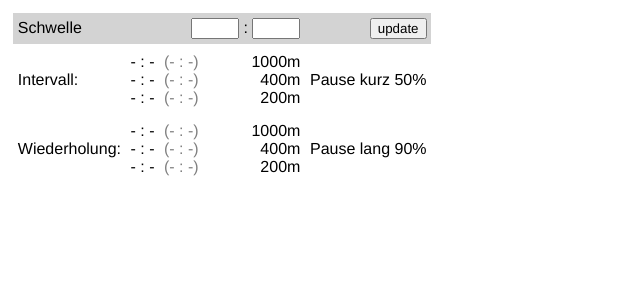
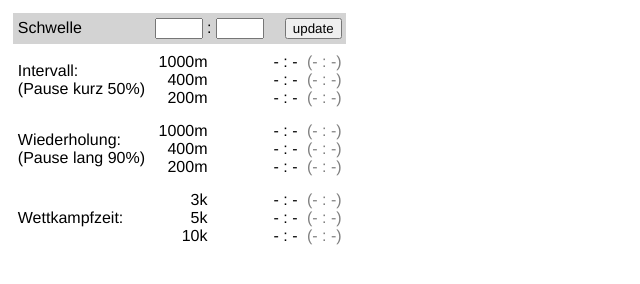
Before and after one commit to Walibu/runForm, a plain HTML site: page trainingspace.html in a window 1280 px wide. Shown: the whole page, without its empty margins (0-640 px from the left). Drawn offline with Linux system fonts and the light colour scheme.

Commit message:
Predicted Racetime added and reformatting

```diff
--- a/code.js
+++ b/code.js
@@ -293,8 +293,8 @@ function init() {
 function update() {
     document.getElementsByName('ts-min')[0].value = getMinPartPerKm(ts10s);
     document.getElementsByName('ts-sec')[0].value = getSecPartPerKm(ts10s);
-    let _1000int = ts10s * 1.05;
-    let _400int = ts10s * 1.08;
+    let _1000int = ts10s * 1.05;  // 5k PB
+    let _400int = ts10s * 1.08;   // 3k PB
     let _200int = ts10s * 1.12;
     let _1000rep = ts10s * 1.13;
     let _400rep = ts10s * 1.16;
@@ -317,6 +317,16 @@ function update() {
     document.getElementById("_200rep").innerHTML =
         getMinPartPerKm(_200rep / 0.2) + " : " + getSecPartPerKm(_200rep / 0.2) +
         "<span> (" + getMinPartPerKm(_200rep) + " : " + getSecPartPerKm(_200rep) + ")</span>";
+
+    document.getElementById("_3kPB").innerHTML =
+        getMinPartPerKm(_400int / 3) + " : " + getSecPartPerKm(_400int / 3) +
+        "<span> (" + getMinPartPerKm(_400rep) + " : " + getSecPartPerKm(_400rep) + ")</span>";
+    document.getElementById("_5kPB").innerHTML =
+        getMinPartPerKm(_1000int / 5) + " : " + getSecPartPerKm(_1000int / 5) +
+        "<span> (" + getMinPartPerKm(_1000int) + " : " + getSecPartPerKm(_1000int) + ")</span>";
+    document.getElementById("_10kPB").innerHTML =
+        getMinPartPerKm(ts10s / 10) + " : " + getSecPartPerKm(ts10s / 10) +
+        "<span> (" + getMinPartPerKm(ts10s) + " : " + getSecPartPerKm(ts10s) + ")</span>";
 }
 
 function calculate() {
--- a/style.css
+++ b/style.css
@@ -46,7 +46,7 @@ input[type="number"] {
 .row-time .col-3 {
     padding-left: 3em;
 }
-.col-3, .col-4 {
+.col-2, .col-3, .col-4 {
     text-align: right;
 }
 .part-result {
--- a/trainingspace.html
+++ b/trainingspace.html
@@ -14,7 +14,7 @@
     <td class="col-1">
         Schwelle
     </td>
-    <td class="col-3" colspan="2">
+    <td class="col-2" colspan="2">
         <input type="number" name="ts-min" onchange="calculate()" /> :
         <input type="number" name="ts-sec" onchange="calculate()" />
     </td>
@@ -23,35 +23,52 @@
     </td>
 </tr>
 <tr class="row-time">
-    <td class="col-1">Intervall:</td>
+    <td class="col-1">Intervall:
+        <div>(Pause kurz 50%)</div>
+    </td>
     <td class="col-2">
+        <div>1000m</div>
+        <div> 400m</div>
+        <div> 200m</div>
+    </td>
+    <td class="col-3">
+    </td>
+    <td class="col-4">
         <div id="_1000int" class="suggest">--</div>
         <div id="_400int" class="suggest">--</div>
         <div id="_200int" class="suggest">--</div>
     </td>
-    <td class="col-3">
+</tr>
+<tr class="row-time">
+    <td class="col-1">Wiederholung:
+        <div>(Pause lang 90%)</div>
+    </td>
+    <td class="col-2">
         <div>1000m</div>
         <div> 400m</div>
         <div> 200m</div>
     </td>
+    <td class="col-3">
+    </td>
     <td class="col-4">
-        <div>Pause kurz 50%</div>
-    </td>
-</tr>
-<tr class="row-time">
-    <td class="col-1">Wiederholung:</td>
-    <td class="col-2">
         <div id="_1000rep" class="suggest">--</div>
         <div id="_400rep" class="suggest">--</div>
         <div id="_200rep" class="suggest">--</div>
     </td>
+</tr>
+<tr class="row-time">
+    <td class="col-1">Wettkampfzeit:</td>
+    <td class="col-2">
+        <div>3k</div>
+        <div>5k</div>
+        <div>10k</div>
+    </td>
     <td class="col-3">
-        <div>1000m</div>
-        <div> 400m</div>
-        <div> 200m</div>
     </td>
     <td class="col-4">
-        <div>Pause lang 90%</div>
+        <div id="_3kPB" class="suggest">--</div>
+        <div id="_5kPB" class="suggest">--</div>
+        <div id="_10kPB" class="suggest">--</div>
     </td>
 </tr>
 </table>
```
